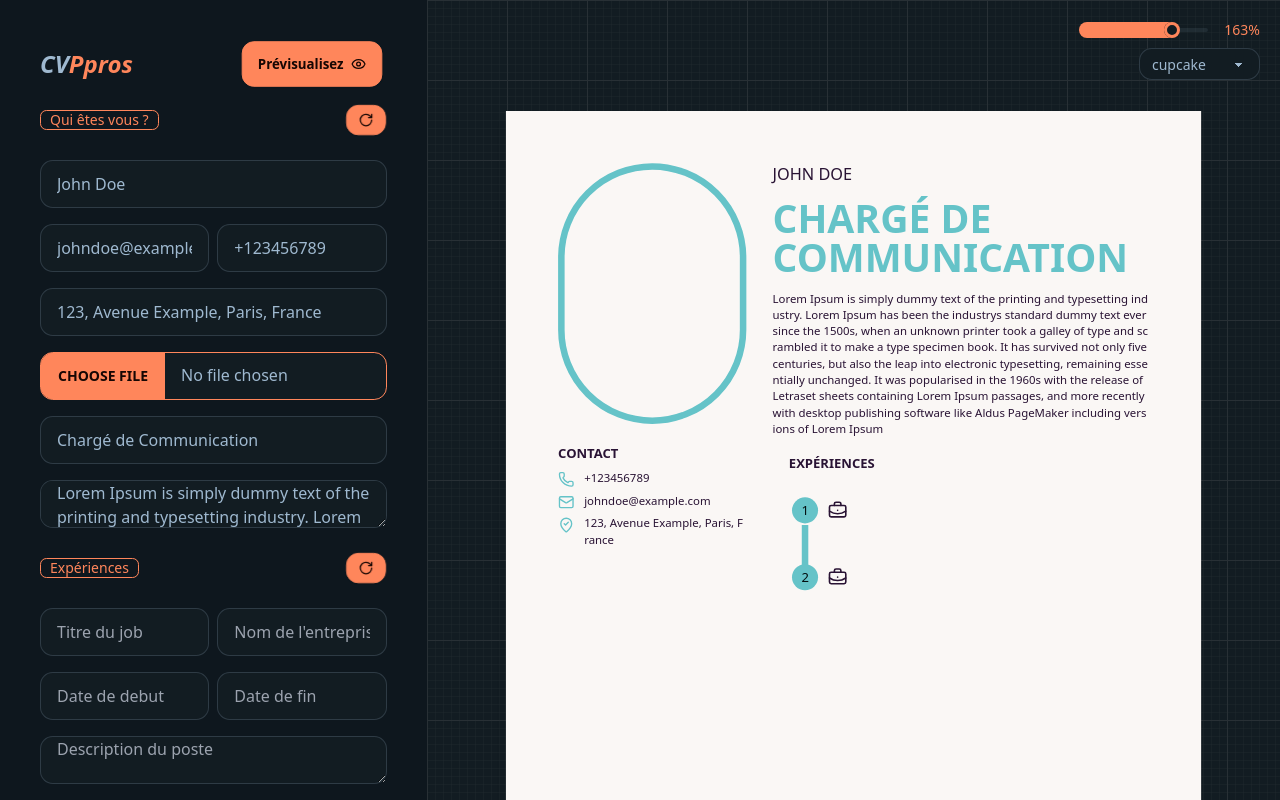
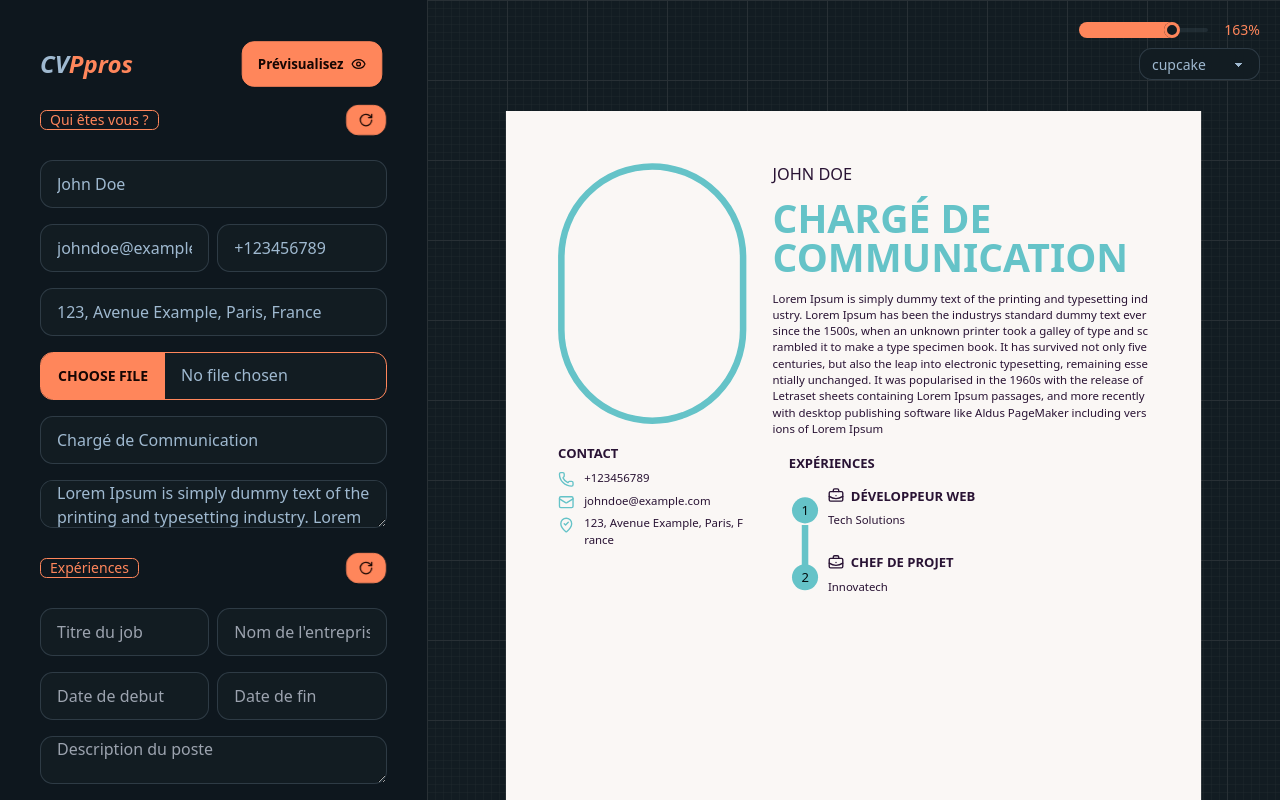
Before and after one commit to noelfoka/cd-pdf-creator, a Next.js app: page / in a window 1280 px wide. Built offline with nearby package versions, Linux system fonts and the light colour scheme.

Commit message:
ajout du titre du job

```diff
--- a/app/components/CVPreview.tsx
+++ b/app/components/CVPreview.tsx
@@ -90,11 +90,15 @@ const CVPreview: React.FC<Props> = ({ personalDetails, file, theme, experience }
 
             <ul className="steps steps-vertical space-y-3">
               {experience.map((exp, index) => (
-                <li key={exp.id} className="step step-primary">
+                <li key={index} className="step step-primary">
                   <div className="text-left">
-                    <h2>
-                    <BriefcaseBusiness />
+                    <h2 className="flex text-md uppercase font-bold">
+                    <BriefcaseBusiness className="w-5" />
+                    <span className="ml-2">{exp.jobTitle}</span>
                     </h2>
+                    <div className="text-sm my-2">
+                      <span>{exp.companyName}</span>
+                    </div>
                   </div>
                 </li>
               ))
```
